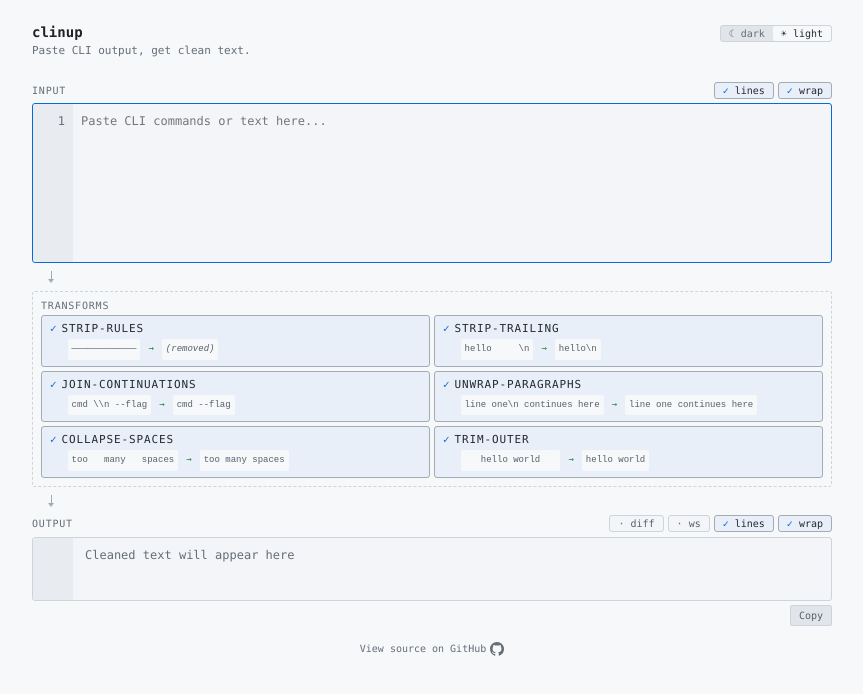
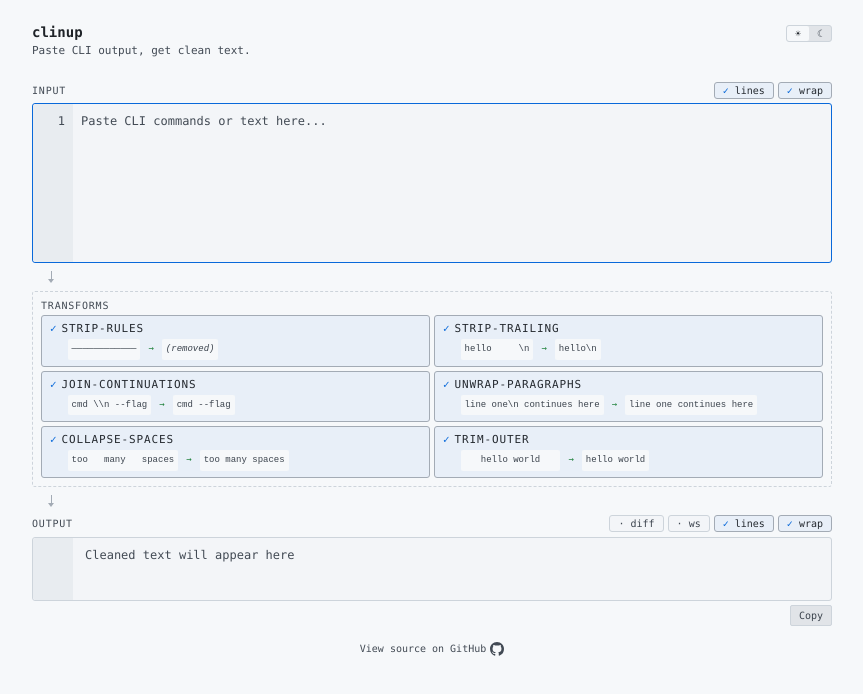
Before and after one commit to chndler/clinup, a plain HTML site: page index.html in a window 1280 px wide. Shown: the whole page, without its empty margins (208-1071 px from the left). Drawn offline with Linux system fonts and the light colour scheme.

Commit message:
Update index.html

```diff
--- a/index.html
+++ b/index.html
@@ -73,8 +73,8 @@
     --border-hover: #8c959f;
     --text-primary: #1f2328;
     --text-secondary: #24292f;
-    --text-muted: #57606a;
-    --text-faint: #656d76;
+    --text-muted: #3b434d;
+    --text-faint: #424a54;
     --accent: #0969da;
     --success: #1a7f37;
     --selection-bg: rgba(9, 105, 218, 0.2);
@@ -149,22 +149,20 @@
     border: 1px solid var(--border-subtle);
     border-radius: var(--radius-md);
     overflow: hidden;
+    padding: 0;
+    cursor: pointer;
+    font-family: inherit;
   }
 
   .theme-option {
-    background: none;
-    border: none;
     color: var(--text-faint);
-    font-family: var(--font-mono);
     font-size: var(--font-size-sm);
     padding: 0.125rem var(--space-sm);
     border-radius: var(--radius-sm);
-    cursor: pointer;
-    user-select: none;
     transition: background 0.15s, color 0.15s;
   }
-  .theme-option:hover:not(.active) { color: var(--text-muted); }
-  .theme-option.active { color: var(--text-secondary); background: var(--bg-primary); cursor: default; }
+  .theme-switch:hover .theme-option:not(.active) { color: var(--text-muted); }
+  .theme-option.active { color: var(--text-secondary); background: var(--bg-primary); }
 
   .container {
     width: 100%;
@@ -213,6 +211,8 @@
     font: inherit;
     color: inherit;
   }
+
+  .input-box textarea::placeholder { color: var(--text-faint); opacity: 1; }
 
   .input-gutter {
     min-width: 2.5rem;
@@ -320,6 +320,13 @@
   .action-btn:hover { background: var(--border); color: var(--text-primary); }
   .action-btn.copied { color: var(--success); border-color: var(--success); }
 
+  .toggle-btn:focus-visible,
+  .action-btn:focus-visible,
+  .theme-switch:focus-visible {
+    outline: 2px solid var(--accent);
+    outline-offset: 1px;
+  }
+
   .pipeline-connector {
     display: flex;
     flex-direction: column;
@@ -392,7 +399,6 @@
     gap: var(--space-xs);
     font-size: var(--font-size-md);
     color: var(--text-secondary);
-    cursor: pointer;
     user-select: none;
   }
 
@@ -525,10 +531,10 @@
     <h1>clinup</h1>
     <p class="subtitle">Paste CLI output, get clean text.</p>
   </div>
-  <div class="theme-switch" role="radiogroup" aria-label="Color theme">
-    <button class="theme-option" data-theme="dark" type="button" role="radio">☾ dark</button>
-    <button class="theme-option" data-theme="light" type="button" role="radio">☀ light</button>
-  </div>
+  <button class="theme-switch" type="button" role="switch" aria-label="Dark mode">
+    <span class="theme-option" data-theme="light" aria-hidden="true">☀</span>
+    <span class="theme-option" data-theme="dark" aria-hidden="true">☾</span>
+  </button>
 </header>
 
 <div class="container">
@@ -652,23 +658,27 @@
 
 
 <script>
-  const themeOptions = document.querySelectorAll(".theme-option");
+  let inputFontSynced = false;
+
+  const THEME_DARK = "dark";
+  const THEME_LIGHT = "light";
+  const themeSwitch = document.querySelector(".theme-switch");
+  const themeOptionEls = themeSwitch.querySelectorAll(".theme-option");
 
   function syncThemeSwitch() {
     const current = document.documentElement.dataset.theme;
-    themeOptions.forEach(btn => {
-      btn.classList.toggle("active", btn.dataset.theme === current);
-      btn.setAttribute("aria-checked", btn.dataset.theme === current);
+    themeSwitch.setAttribute("aria-checked", current === THEME_DARK);
+    themeOptionEls.forEach(el => {
+      el.classList.toggle("active", el.dataset.theme === current);
     });
   }
 
-  themeOptions.forEach(btn => {
-    btn.addEventListener("click", () => {
-      document.documentElement.dataset.theme = btn.dataset.theme;
-      localStorage.setItem("theme", btn.dataset.theme);
-      inputFontSynced = false;
-      syncThemeSwitch();
-    });
+  themeSwitch.addEventListener("click", () => {
+    const next = document.documentElement.dataset.theme === THEME_DARK ? THEME_LIGHT : THEME_DARK;
+    document.documentElement.dataset.theme = next;
+    localStorage.setItem("theme", next);
+    inputFontSynced = false;
+    syncThemeSwitch();
   });
 
   syncThemeSwitch();
@@ -696,7 +706,6 @@
   let lastClean = "";
   let lastRaw = "";
   let debounceTimer;
-  let inputFontSynced = false;
   let cachedDiff = null;
 
   function setToggleIcon(el, active) {
@@ -788,7 +797,7 @@
         inputMirror.style.paddingRight = cs.paddingRight;
         inputFontSynced = true;
       }
-      inputMirror.style.width = input.clientWidth + "px";
+      inputMirror.style.width = cachedInputWidth + "px";
       const frag = document.createDocumentFragment();
       lines.forEach(l => {
         const div = document.createElement("div");
@@ -812,6 +821,7 @@
 
   let gutterRafPending = false;
   let gutterRafForce = false;
+  let cachedInputWidth = input.clientWidth;
 
   function scheduleGutterUpdate(force) {
     if (force) gutterRafForce = true;
@@ -825,7 +835,10 @@
     }
   }
 
-  new ResizeObserver(() => scheduleGutterUpdate(true)).observe(input);
+  new ResizeObserver(() => {
+    cachedInputWidth = input.clientWidth;
+    scheduleGutterUpdate(true);
+  }).observe(input);
 
   function renderLineContent(container, line) {
     if (!isToggleActive(toggleWhitespace)) {
@@ -1079,7 +1092,7 @@
   });
 
   function copyText(text) {
-    // Secure context required — falls back to execCommand for file:// URLs
+    // clipboard API unavailable on file:// URLs
     if (navigator.clipboard && window.isSecureContext) {
       return navigator.clipboard.writeText(text);
     }
@@ -1106,7 +1119,7 @@
         copyBtn.textContent = "Copy";
         copyBtn.classList.remove("copied");
       }, 1500);
-    });
+    }, () => {});
   });
 </script>
 
```
